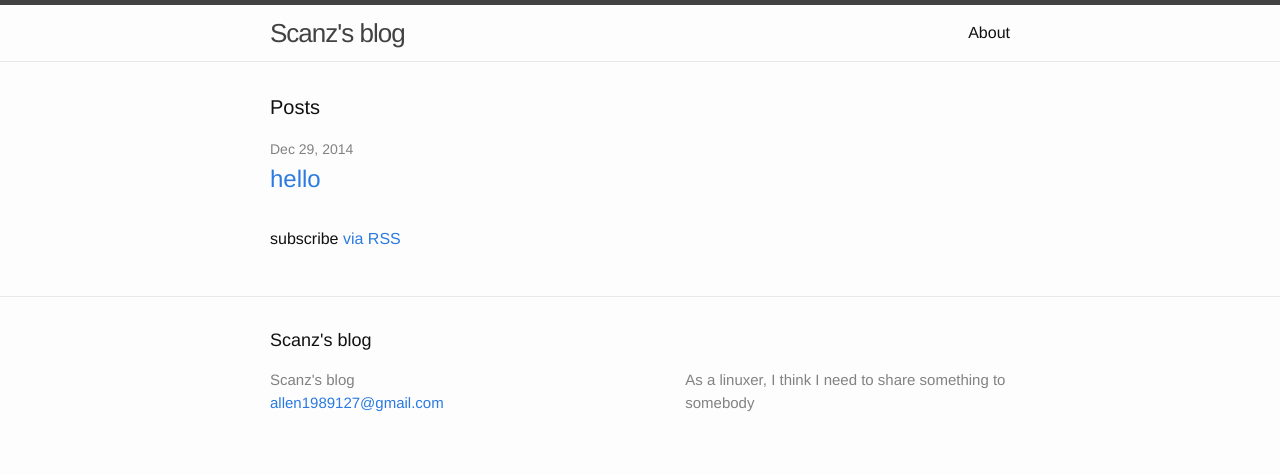
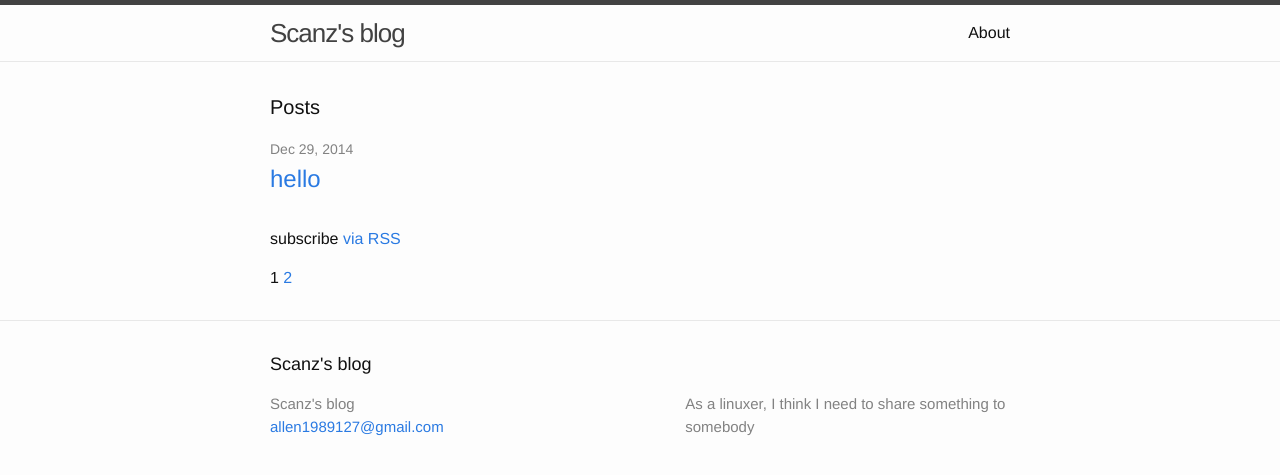
Before and after one commit to allen1989127/blog, a Jekyll site: the page built from index.html, in a window 1280 px wide. Shown: the top 475 px of the page. Built offline with Jekyll 4.4.1, drawn with Linux system fonts in a browser that asks for light colours; the list of posts is cut into pages by our own code.

Commit message:
add paging

```diff
--- a/index.html
+++ b/index.html
@@ -20,4 +20,20 @@ layout: default
 
   <p class="rss-subscribe">subscribe <a href="{{ "/feed.xml" | prepend: site.baseurl }}">via RSS</a></p>
 
+  {% if paginator.total_pages > 1 %}
+    {% if paginator.previous_page %}
+    <a href="{{ paginator.previous_page_path | prepend: site.baseurl | replace: '//', '/' }}">Previous</a>
+    {% endif %}
+
+    {% for page in (1..paginator.total_pages) %}
+        {% if page == paginator.page %}
+            <span class="active">{{ page }}</span>
+        {% elsif page == 1 %}
+            <a href="{{ '/index.html' | prepend: site.baseurl | replace: '//', '/' }}">{{ page }}</a>
+        {% else %}
+            <a href="{{ site.paginate_path | prepend: site.baseurl | replace: '//', '/' | replace: ':num', page }}">{{ page }}</a>
+        {% endif %}
+    {% endfor %}
+  {% endif %}
+
 </div>
```
